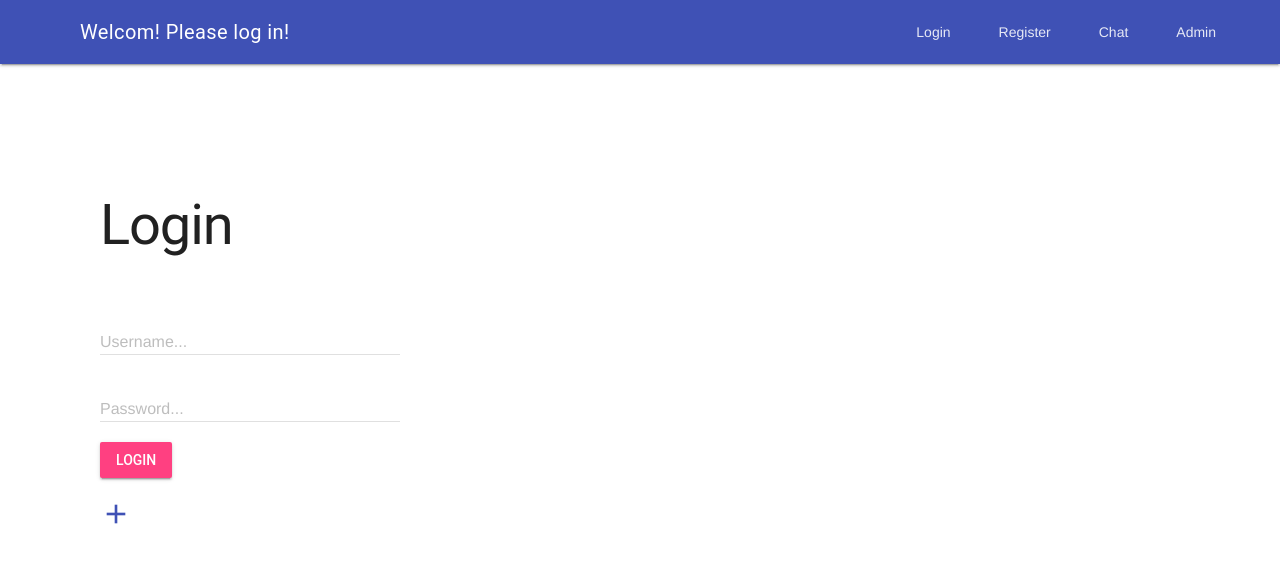
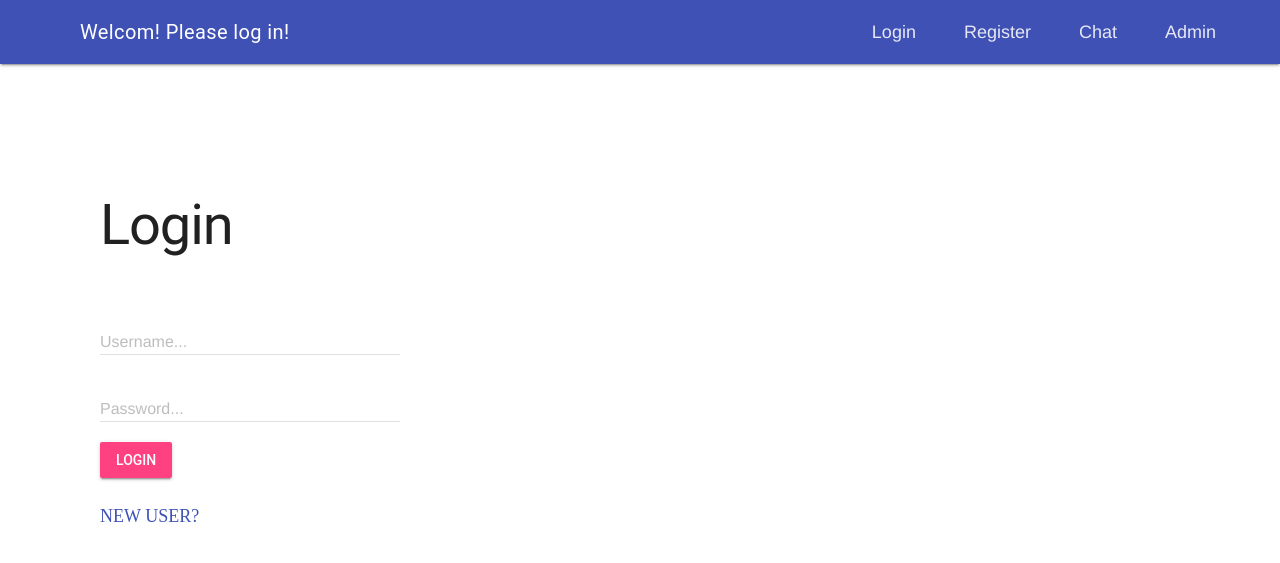
Before and after one commit to barni246/Django-ChatApp, a Django app: page /login/ in a window 1280 px wide. Shown: the top 563 px of the page. Run offline with Django 4.2, Linux system fonts and the light colour scheme.

Commit message:
new user tooltip login.html

```diff
--- a/chat/templates/auth/login.html
+++ b/chat/templates/auth/login.html
@@ -33,7 +33,7 @@
   </div>
   <!-- Multiline Tooltip -->
   <div id="xml" class="icon material-icons">
-    <a href="/register/">add</a>
+    <a  style="font-size: 18px"  href="/register/">NEW USER?</a>
   </div>
   <div style="font-size: 16px; background-color:rgb(63,81,181)" class="mdl-tooltip" for="xml">
     If you're new User, <br/><br/>
--- a/static/css/style.css
+++ b/static/css/style.css
@@ -15,7 +15,7 @@
   a {
     text-decoration: none;
     color: rgb(63,81,181);
-    font-size: 32px;
+    font-size: 18px !important;
   }
 
   a:hover {
```
